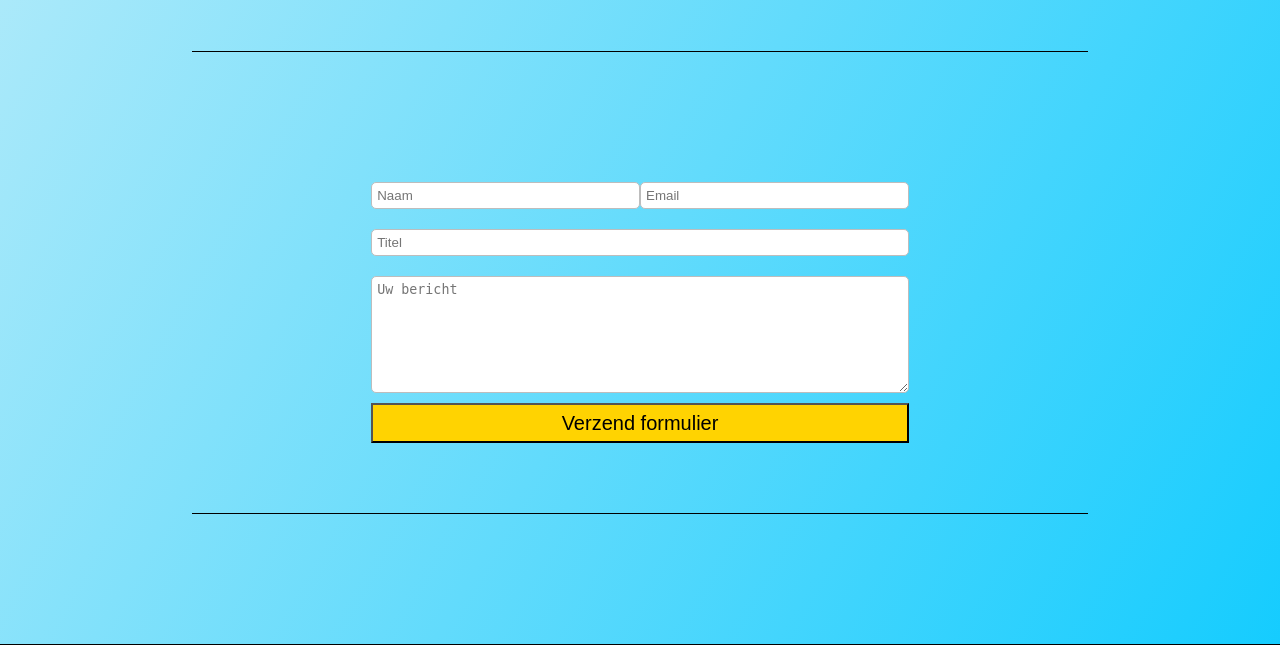
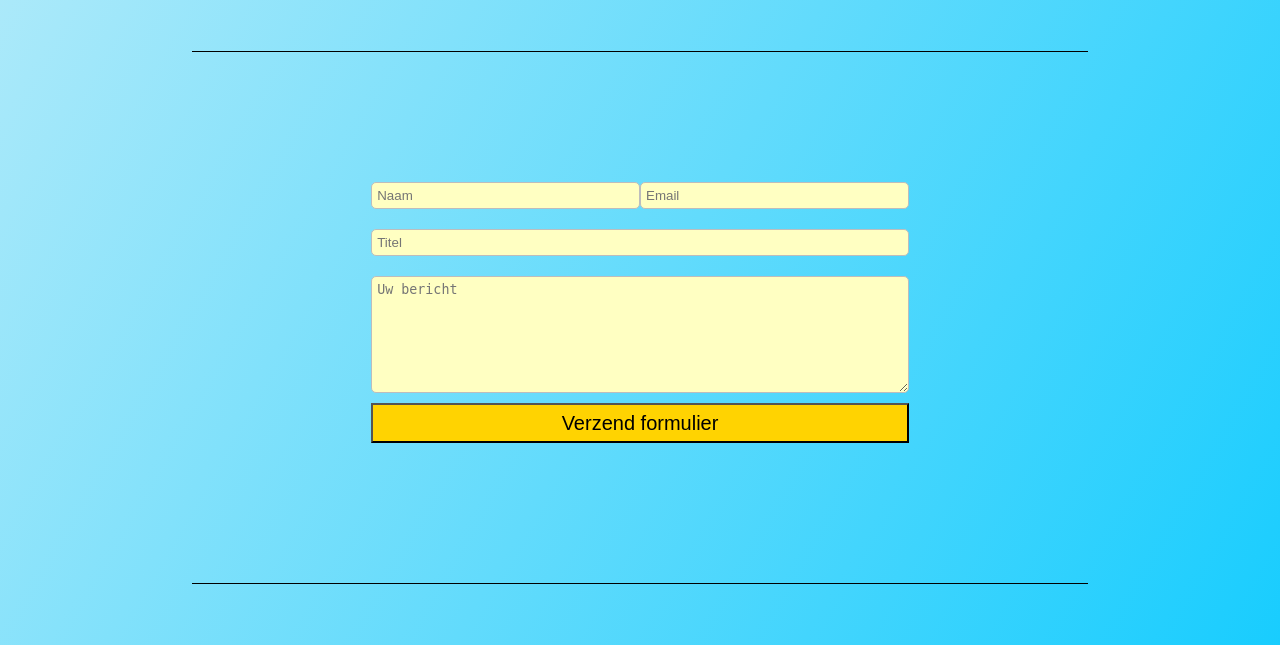
Before and after one commit to Koen-Smit/SuperCoaster-NV, a PHP site: page /contact.php in a window 1280 px wide. Shown: the part 482-1127 px from the top of the page. Run offline with PHP 8.4, Linux system fonts and the light colour scheme; some libraries are stand-ins or nearby versions.

Commit message:
changed background of form

```diff
--- a/css/main.css
+++ b/css/main.css
@@ -165,12 +165,14 @@ main h1{
   margin: 0px auto;
   display: flex;
   flex-direction: column;
+  margin-bottom: 70px;
 }
 .Form_items{
   display: flex;
   justify-content: space-between;
 }
 .form_item{
+  background-color: #FFFFC2;
   margin: 10px 0px;
   border: 1px solid #bdbdbd;
   border-radius: 5px;
```
